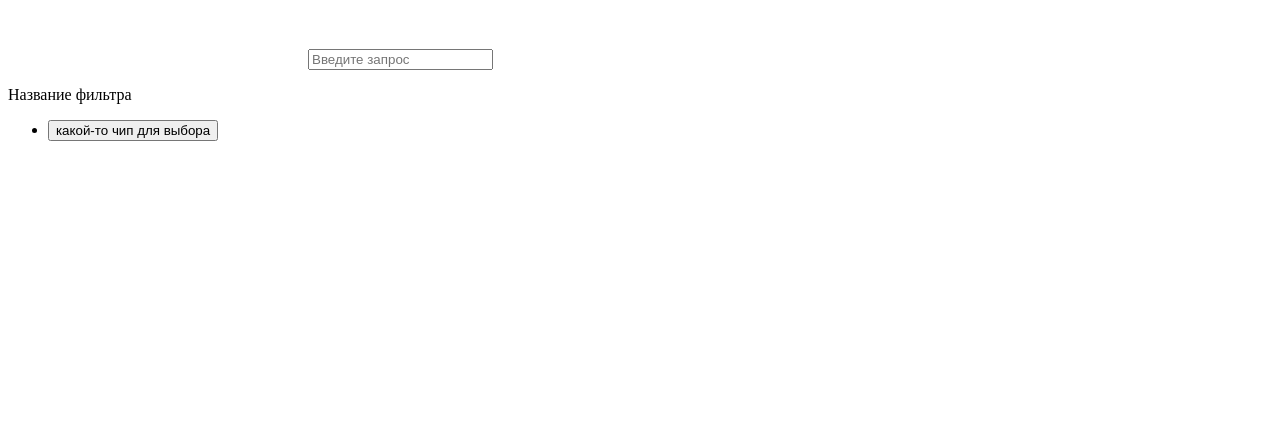
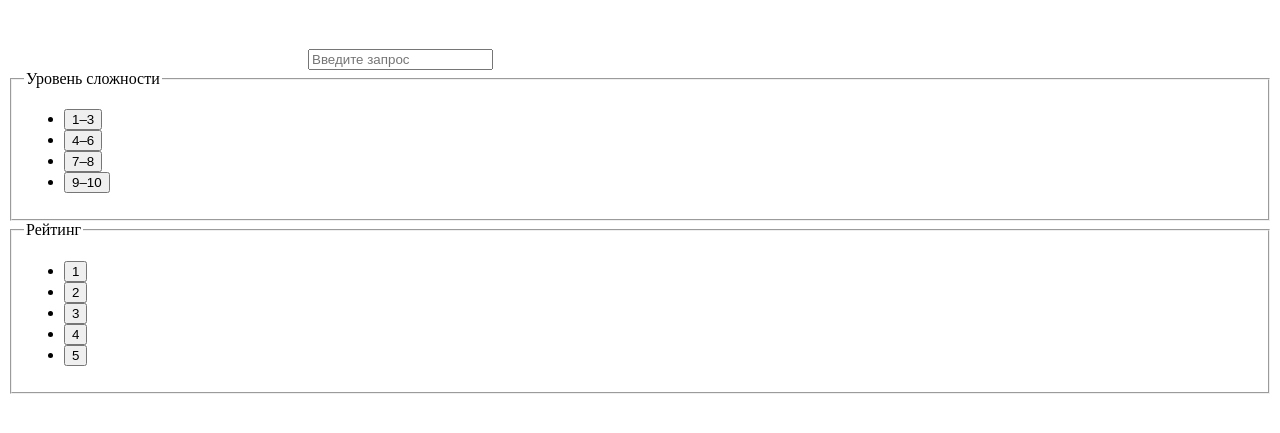
Before and after one commit to Koptelkin/react-questions-app, a React (Vite) app: page / in a window 1280 px wide. Shown: the part 187-620 px from the top of the page. Built offline with nearby package versions, Linux system fonts and the light colour scheme; no server answers.

Commit message:
feat: add complexity and rating filters groups

```diff
--- a/src/features/filters/components/FilterGroup/FilterGroup.jsx
+++ b/src/features/filters/components/FilterGroup/FilterGroup.jsx
@@ -1,12 +1,29 @@
-export function FilterGroup() {
+import { Chip } from "../../../../shared/ui/Chip/Chip";
+
+export function FilterGroup({ title, options, selected, onChange }) {
+
+    const handleChipClick = (value) => {
+        if (selected.includes(value)) {
+            onChange(selected.filter((selectedOption) => selectedOption !== value))
+        } else {
+            onChange([...selected, value])
+        }
+    }
+
     return (
-        <>
-            <p>Название фильтра</p>
+        <fieldset>
+            <legend>{title}</legend>
             <ul>
-                <li>
-                    <button>какой-то чип для выбора</button>
-                </li>
+                {options.map(option => (
+                    <li key={option.value}>
+                        <Chip
+                            label={option.label}
+                            onClick={() => handleChipClick(option.value)}
+                            isSelected={selected.includes(option.value)}
+                        />
+                    </li>
+                ))}
             </ul>
-        </>
+        </fieldset>
     )
 }
--- a/src/features/filters/components/FiltersPanel/FiltersPanel.jsx
+++ b/src/features/filters/components/FiltersPanel/FiltersPanel.jsx
@@ -1,11 +1,23 @@
+import { COMPLEXITY_OPTIONS, RATING_OPTIONS } from "../../constants";
 import { FilterGroup } from "../FilterGroup/FilterGroup";
 import { SearchInput } from "../SearchInput/SearchInput";
 
-export function FiltersPanel() {
+export function FiltersPanel({ filters, onFiltersChange }) {
     return (
         <aside>
             <SearchInput/>
-            <FilterGroup/>
+            <FilterGroup
+                title="Уровень сложности"
+                options={COMPLEXITY_OPTIONS}
+                selected={filters.complexity}
+                onChange={(value) => onFiltersChange('complexity', value)}
+            />
+            <FilterGroup
+                title="Рейтинг"
+                options={RATING_OPTIONS}
+                selected={filters.rating}
+                onChange={(value) => onFiltersChange('rating', value)}
+            />
         </aside>
     )
 }
--- a/src/features/filters/constants.js
+++ b/src/features/filters/constants.js
@@ -5,3 +5,18 @@ export const INITIAL_FILTERS = {
     complexity: [],
     rating: []
 }
+
+export const COMPLEXITY_OPTIONS = [
+    {value: '1-3', label: '1–3'},
+    {value: '4-6', label: '4–6'},
+    {value: '7-8', label: '7–8'},
+    {value: '9-10', label: '9–10'}
+]
+
+export const RATING_OPTIONS = [
+    {value: 1, label: '1'},
+    {value: 2, label: '2'},
+    {value: 3, label: '3'},
+    {value: 4, label: '4'},
+    {value: 5, label: '5'},
+]
--- a/src/pages/QuestionsPage/QuestionsPage.jsx
+++ b/src/pages/QuestionsPage/QuestionsPage.jsx
@@ -11,8 +11,11 @@ export function QuestionsPage() {
     const [filters, setFilters] = useState(INITIAL_FILTERS);
     const {isLoading, isError, questions, totalPages} = useQuestions(page, filters);
 
-    const handleFiltersChange = (newFilters) => {
-        setFilters(newFilters);
+    const handleFiltersChange = (key, value) => {
+        setFilters(prev => ({
+            ...prev,
+            [key]: value
+        }));
         setPage(1);
     }
 
--- /dev/null
+++ b/src/shared/ui/Chip/Chip.jsx
@@ -0,0 +1,5 @@
+export function Chip({ label, isSelected, onClick}) {
+    return (
+        <button aria-pressed={isSelected} onClick={onClick} type="button">{label}</button>
+    )
+}
```
Also changed, not shown: 1 other file (tests, documents, lock files or other folders).
